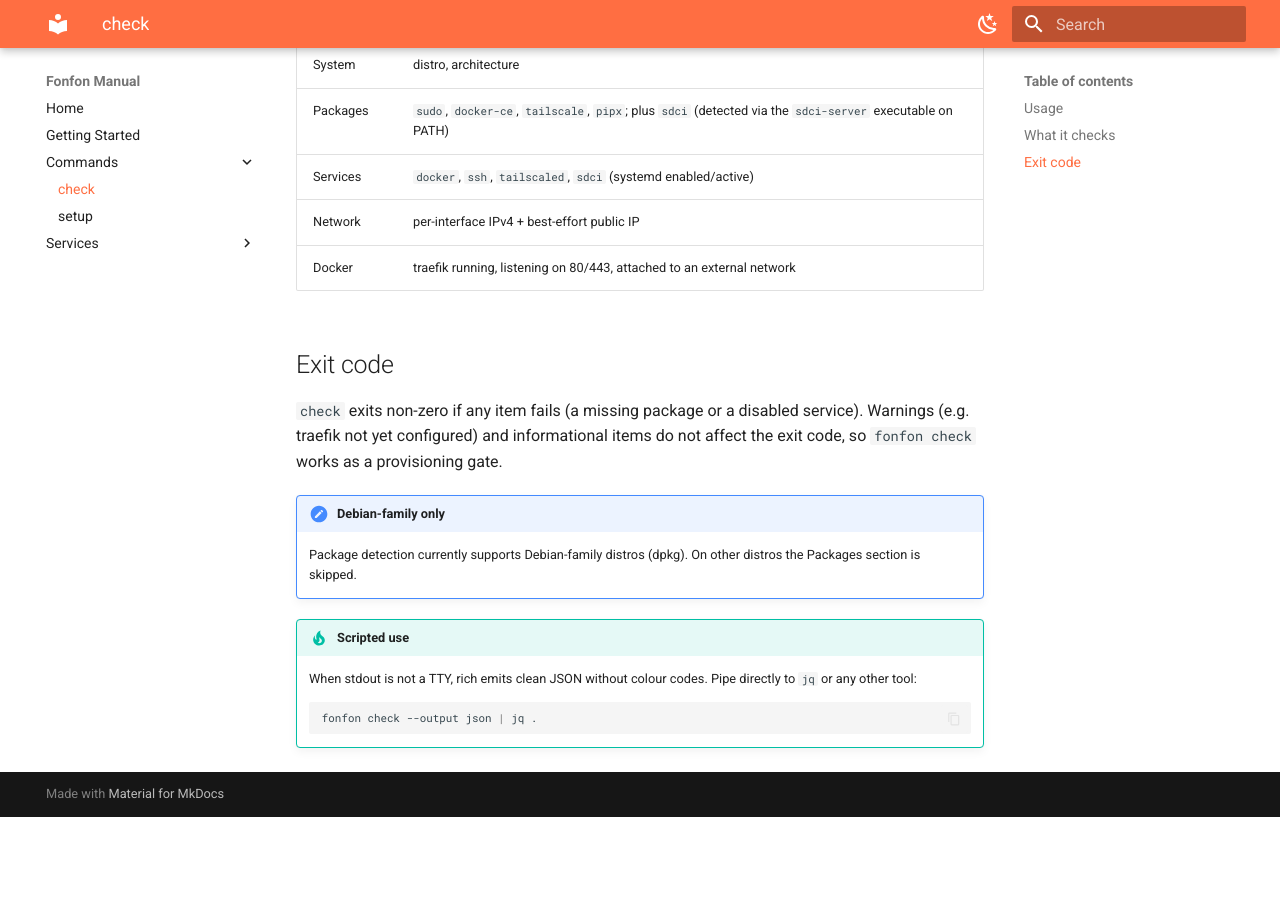
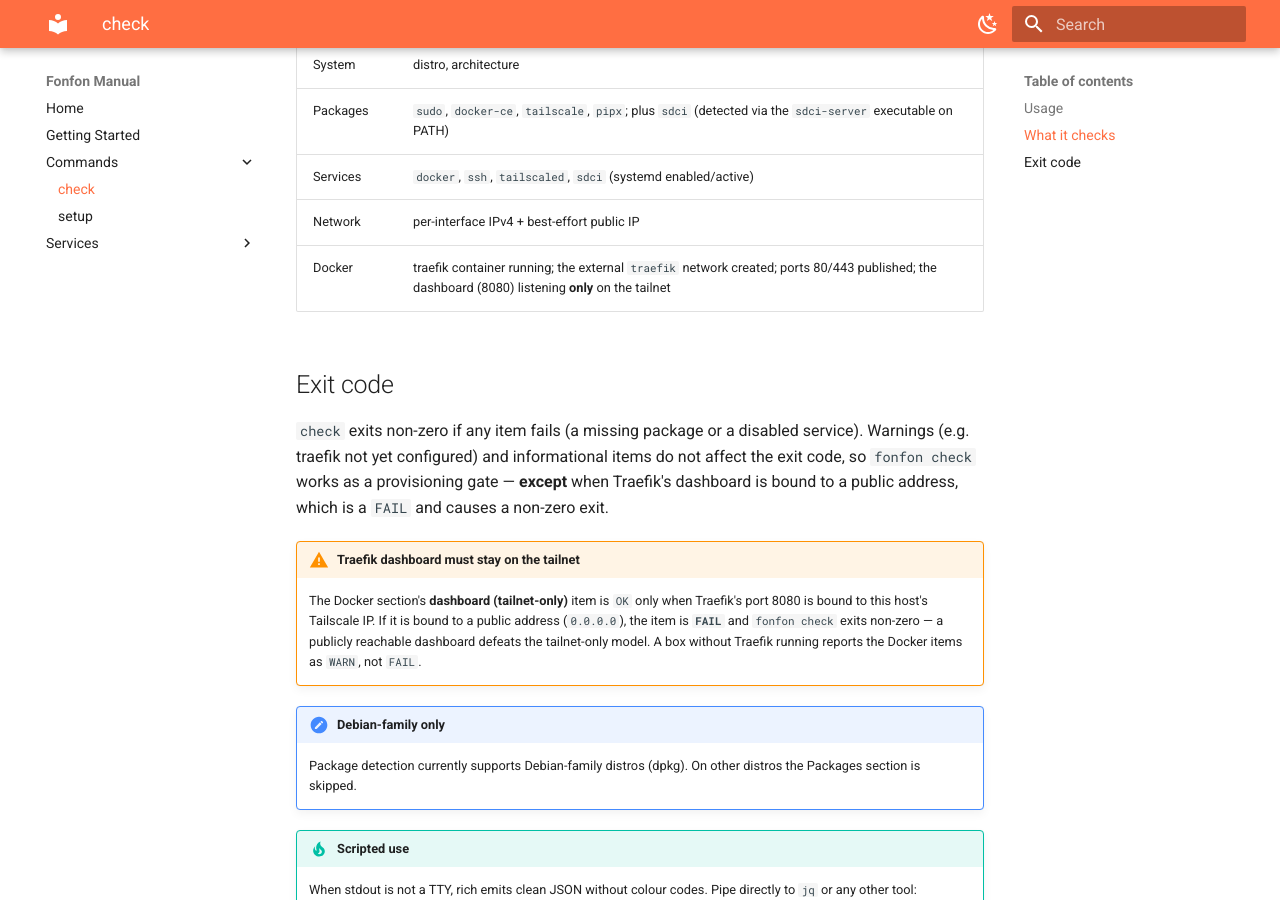
Before and after one commit to joepreludian/fonfon, an MkDocs documentation site: the page built from docs/manual/docs/commands/check.md, in a window 1280 px wide and 900 px high, scrolled down 475 px. Built offline with MkDocs 1.6.1 and Material for MkDocs 9.7.7, drawn with Linux system fonts in a browser that asks for light colours; before the commit the page ends 1292 px from its top, so only the background shows below that.

Commit message:
docs: document traefik posture in fonfon check; bump version

```diff
--- a/docs/manual/docs/commands/check.md
+++ b/docs/manual/docs/commands/check.md
@@ -18,13 +18,22 @@ fonfon check --output json  # machine-readable JSON
 | Packages | `sudo`, `docker-ce`, `tailscale`, `pipx`; plus `sdci` (detected via the `sdci-server` executable on PATH) |
 | Services | `docker`, `ssh`, `tailscaled`, `sdci` (systemd enabled/active) |
 | Network | per-interface IPv4 + best-effort public IP |
-| Docker | traefik running, listening on 80/443, attached to an external network |
+| Docker | traefik container running; the external `traefik` network created; ports 80/443 published; the dashboard (8080) listening **only** on the tailnet |
 
 ## Exit code
 
 `check` exits non-zero if any item fails (a missing package or a disabled
 service). Warnings (e.g. traefik not yet configured) and informational items do
-not affect the exit code, so `fonfon check` works as a provisioning gate.
+not affect the exit code, so `fonfon check` works as a provisioning gate —
+**except** when Traefik's dashboard is bound to a public address, which is a
+`FAIL` and causes a non-zero exit.
+
+!!! warning "Traefik dashboard must stay on the tailnet"
+    The Docker section's **dashboard (tailnet-only)** item is `OK` only when
+    Traefik's port 8080 is bound to this host's Tailscale IP. If it is bound to a
+    public address (`0.0.0.0`), the item is **`FAIL`** and `fonfon check` exits
+    non-zero — a publicly reachable dashboard defeats the tailnet-only model. A
+    box without Traefik running reports the Docker items as `WARN`, not `FAIL`.
 
 !!! note "Debian-family only"
     Package detection currently supports Debian-family distros (dpkg). On other
--- a/pyproject.toml
+++ b/pyproject.toml
@@ -1,6 +1,6 @@
 [project]
 name = "fonfon"
-version = "0.6.0"
+version = "0.7.0"
 description = "Opinionated VPS server configurator"
 readme = "README.md"
 authors = [
```
Also changed, not shown: 1 other file.
